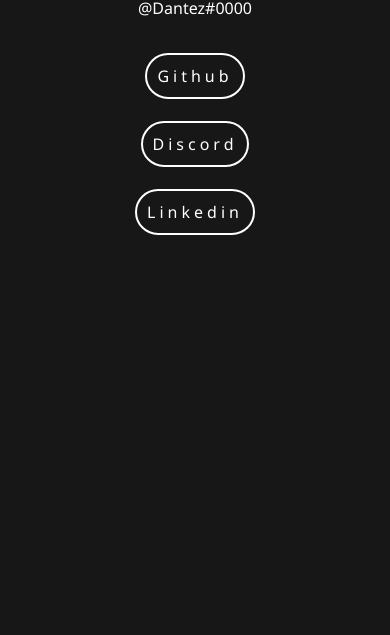
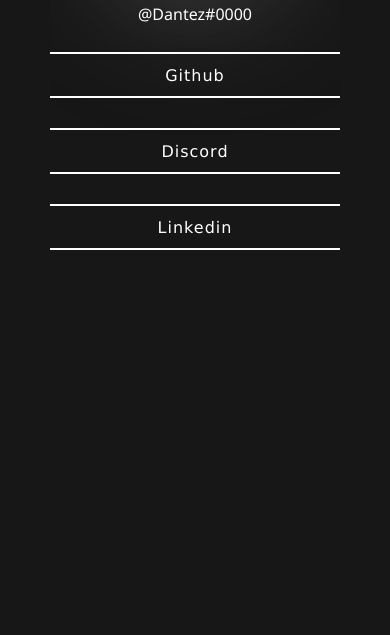
Before and after one commit to AnyaWebsite/portifolio-simples, a plain HTML site: page index.html in a window 390 px wide. Shown: the part 209-844 px from the top of the page. Drawn offline with Linux system fonts and the light colour scheme.

Commit message:
Update style.css

```diff
--- a/css/style.css
+++ b/css/style.css
@@ -10,8 +10,8 @@
 }
 
 .menu {
+    overflow: hidden;
     text-align: center;
-    justify-content: center;
     margin: 39px;
 }
 
@@ -19,7 +19,11 @@
     width: 150px;
     height: 150px;
     border-radius: 100%;
-
+    justify-content: center;
+    align-items: center;
+    border: 3px solid rgb(130, 130, 130);
+    box-shadow: 0 0 130px rgb(92, 92, 92);
+    cursor: url('https://img.icons8.com/color/48/null/minecraft-shovel.png');
 }
 
 .menu p {
@@ -28,26 +32,60 @@
 }
 
 .menu ul {
+    overflow: hidden;
+    display: inline-block;
     margin: 12px;
+    justify-content: center;
+    align-items: center;
 }
 
 .menu ul li {
+    margin: 30px;
     list-style: none;
+    margin-top: 3px;
+    padding: 10px;
+    padding-left: 10rem;
+    padding-right: 10rem;
+    border-radius: 100px;
+    border: 2px solid white;
+    cursor: pointer;
 }
 
 .menu ul li a {
-    text-align: center;
-    display: inline-block;
-    margin-top: 22px;
-    padding: 10px;
-    background: transparent;
-    color: #fff;
-    font-weight: 500px;
-    letter-spacing: 4px;
+    overflow: hidden;
     text-decoration: none;
-    transition: 0.3s ease-in-out;
-    justify-self: start;
-    color: #fff;
-    border-radius: 100px;
-    border: 2px solid white;
+    color: white;
+    font-family: Verdana, Geneva, Tahoma, sans-serif;
+    letter-spacing: 1px;
+    transition: box-shadow 2s;
 }
+.menu ul li a:hover {
+    transition: 0.6s;
+    color: gray;
+    text-shadow: 0 2px 20px rgb(19, 169, 214);
+
+}
+.menu ul li:hover {
+    transition: 2s;
+    box-shadow: 0 8px  20px rgb(19, 169, 214);
+}
+
+@media (max-width: 600px) {
+    .menu {
+        display: flex;
+        flex-direction: column;
+        overflow: hidden;
+        justify-content: center;
+        align-items: center;
+        margin: 50px;
+    }
+
+
+    .menu ul li {
+        margin-left: 20px;
+        margin-right: 20px;
+        border: 2px solid white;
+    }
+
+
+}
```
